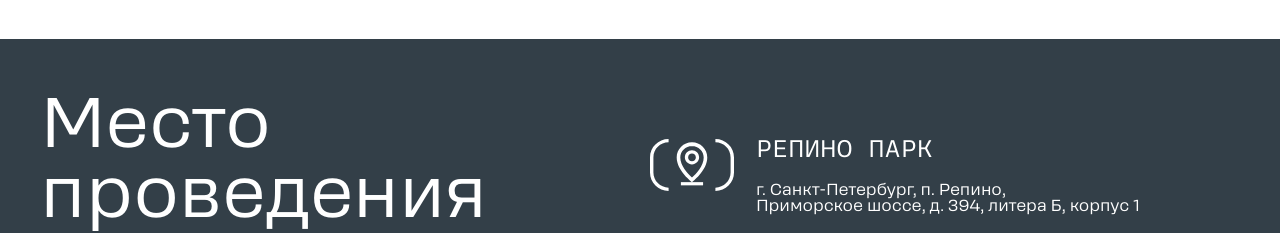
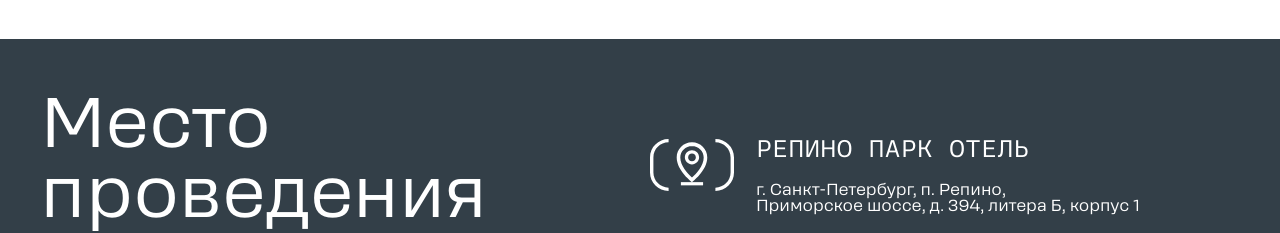
Before and after one commit to Thanatas42/it-conference_2026, a React (Create React App) app: page / in a window 1280 px wide. Shown: the part 8080-8313 px from the top of the page. Built offline with nearby package versions, Linux system fonts and the light colour scheme.

Commit message:
version v8

```diff
--- a/src/components/Logistics.js
+++ b/src/components/Logistics.js
@@ -36,7 +36,7 @@
                             '<a href="https://yandex.ru/maps/?pt=' + mapInstance1Ref.current.getCenter()[1] + ',' + mapInstance1Ref.current.getCenter()[0] + '&z=16" target="_blank" style="color: #0066cc; text-decoration: none; font-weight: 500;">📍 Открыть в Яндекс.Картах</a>' +
                             '</div></div>',
                         balloonContentFooter: '<em style="color: #666; font-size: 0.9em;">Место проведения конференции «ИТ-Ритм»</em>',
-                        hintContent: 'Хилтон Экспофорум'
+                        hintContent: 'Репино парк'
                     });
 
                     mapInstance1Ref.current.geoObjects.add(placemark);
@@ -71,7 +71,7 @@
                             '<div style="margin-bottom: 8px; color: #d32f2f; font-weight: 500;">09:00</div>' +
                             '<div style="margin-bottom: 4px; color: #666; font-size: 0.9em;">Просим подойти за 10–15 минут до отправления</div>' +
                             '<div style="margin-top: 12px; padding-top: 12px; border-top: 1px solid #e0e0e0;">' +
-                            '<a href="https://yandex.ru/maps/?pt=30.260110,59.867191&z=15" target="_blank" style="color: #0066cc; text-decoration: none; font-weight: 500;">📍 Открыть в Яндекс.Картах</a>' +
+                            '<a href="https://yandex.ru/maps/?pt=30.293280,59.986092&z=15" target="_blank" style="color: #0066cc; text-decoration: none; font-weight: 500;">📍 Открыть в Яндекс.Картах</a>' +
                             '</div></div>',
                         balloonContentFooter: '<em style="color: #666; font-size: 0.9em;">Место посадки на трансфер до места проведения</em>',
                         hintContent: 'Точка сбора трансфера'
@@ -126,7 +126,7 @@
                                 <LocationIcon className="logistics__pin" />
                             </span>
                             <div className="logistics__metaText">
-                                <h5 className="logistics__metaTitle">Репино парк</h5>
+                                <h5 className="logistics__metaTitle">Репино Парк Отель</h5>
                                 <p className="logistics__metaSub">
                                     г. Санкт-Петербург, п. Репино,
                                     <br />
```
